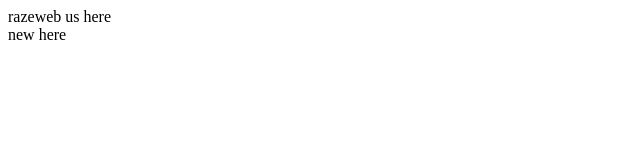
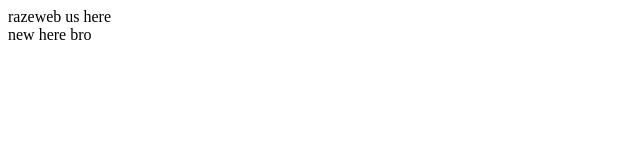
Before and after one commit to grazeweb/Itsme, a plain HTML site: page index.html in a window 1280 px wide. Shown: the full height of the page, 0-640 px from the left. Drawn offline with Linux system fonts and the light colour scheme.

Commit message:
new here

```diff
--- a/index.html
+++ b/index.html
@@ -4,5 +4,6 @@
   </div>
   <div class>
     new here
+    bro
   </div>
 </html>
```
